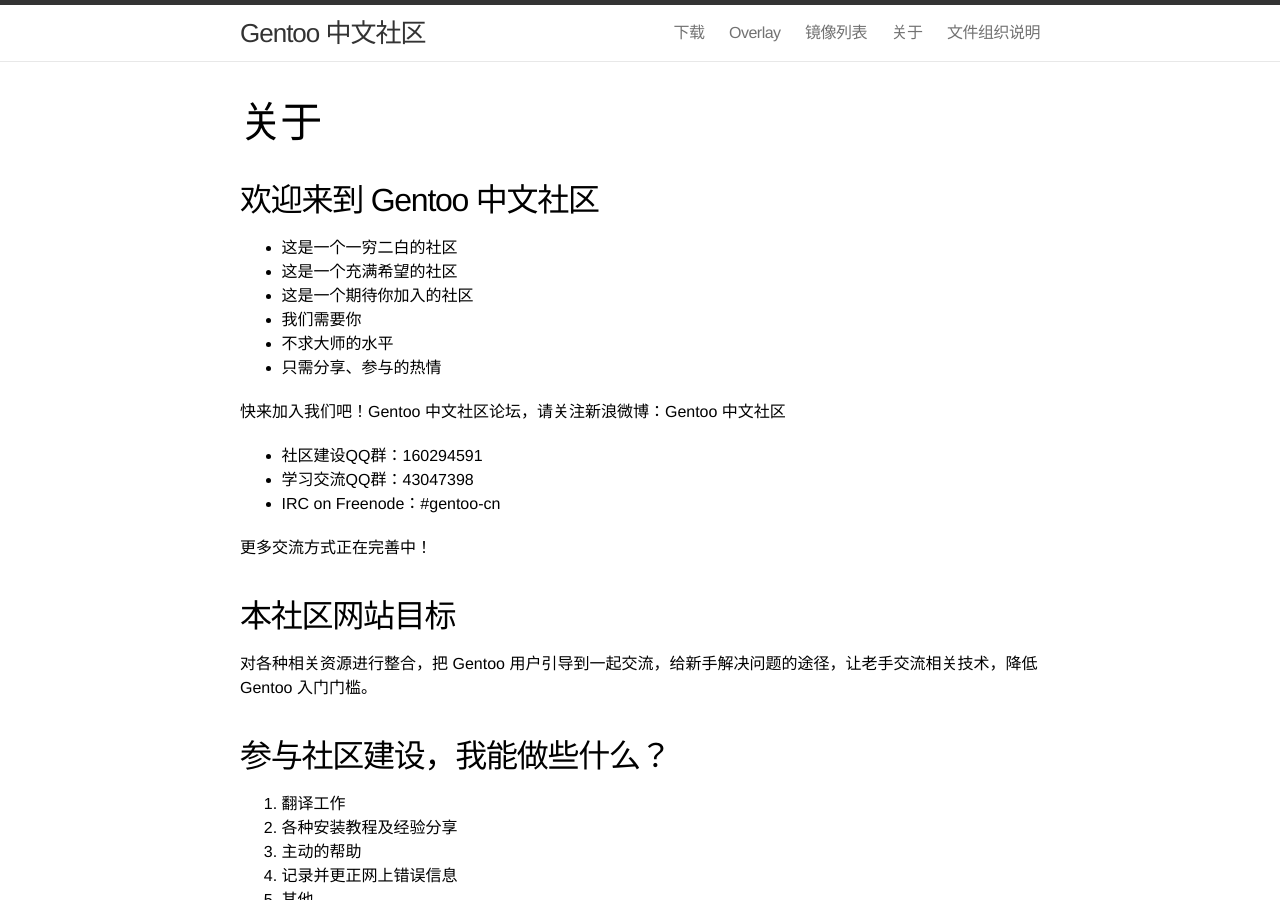
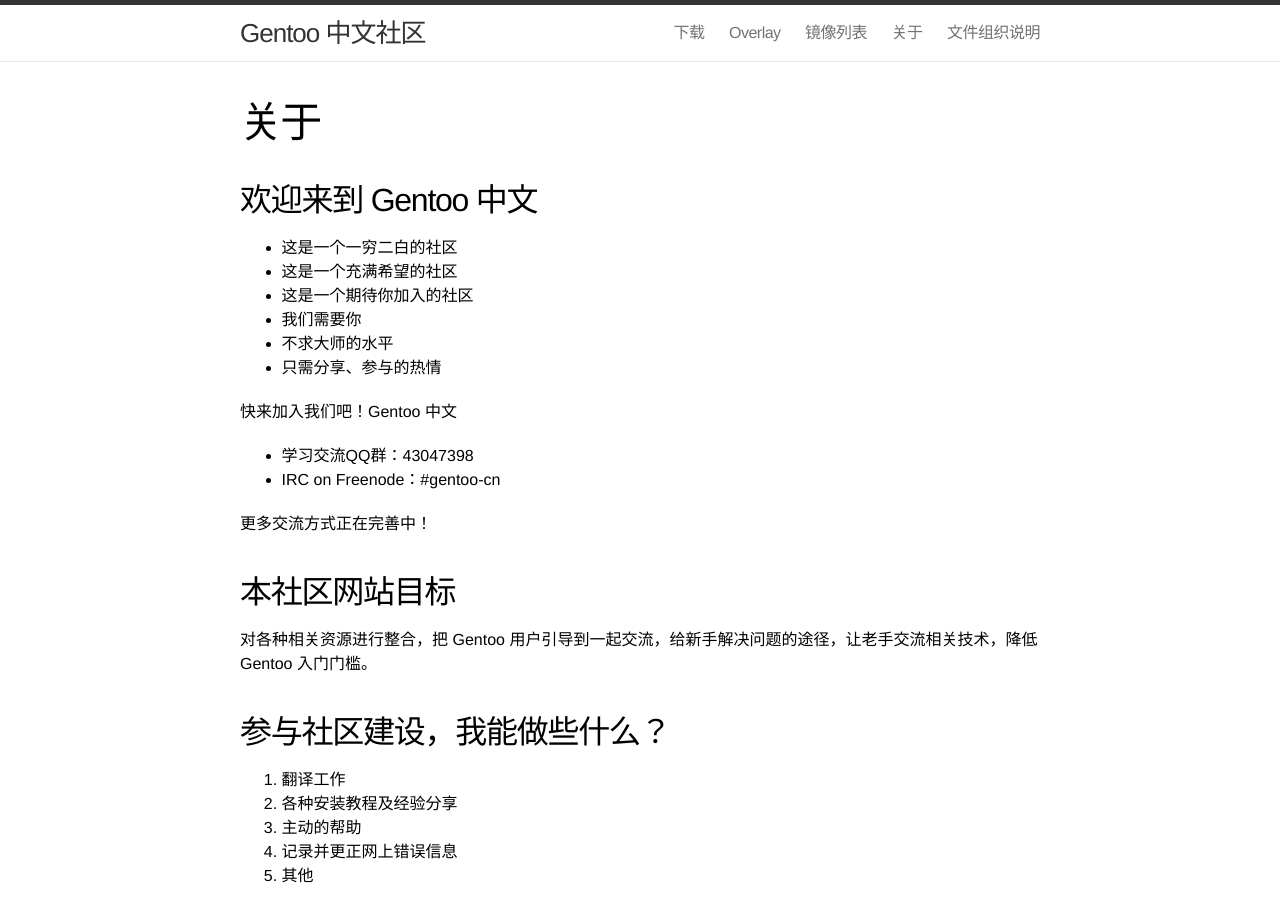
Before and after one commit to Gentoo-zh/gentoo-zh.github.com, a Jekyll site: the page built from 04about.md, in a window 1280 px wide and 900 px high. Built offline with Jekyll 4.4.1, drawn with Linux system fonts in a browser that asks for light colours.

Commit message:
Update 04about.md

```diff
--- a/04about.md
+++ b/04about.md
@@ -4,7 +4,7 @@
 permalink: /about/
 ---
 
-## 欢迎来到 Gentoo 中文社区
+## 欢迎来到 Gentoo 中文
 
 
 * 这是一个一穷二白的社区
@@ -14,9 +14,8 @@
 * 不求大师的水平
 * 只需分享、参与的热情
 
-快来加入我们吧！Gentoo 中文社区论坛，请关注新浪微博：Gentoo 中文社区
+快来加入我们吧！Gentoo 中文
 
-* 社区建设QQ群：160294591
 * 学习交流QQ群：43047398
 * IRC on Freenode：#gentoo-cn
 
```
